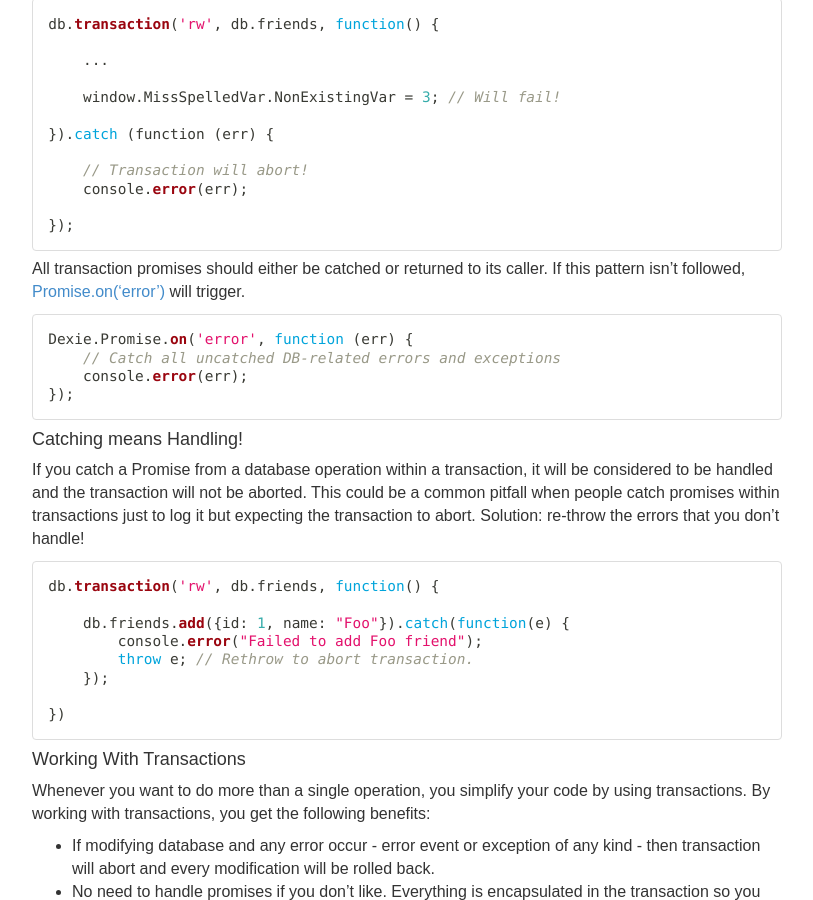
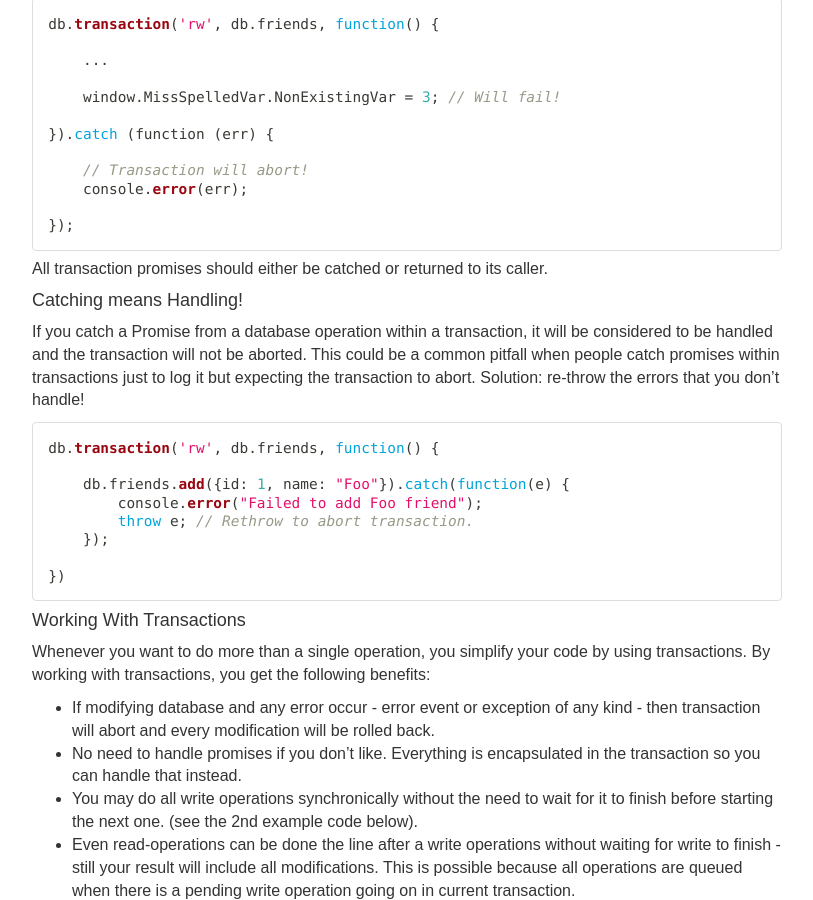
Before and after one commit to dexie/dexie-website, a Jekyll site: the page built from docs/API-Reference.md, in a window 1280 px wide and 900 px high, scrolled down 8648 px. Shown: the whole window, without its empty margins (38-851 px from the left). Built offline with Jekyll 4.4.1, drawn with Linux system fonts in a browser that asks for light colours.

Commit message:
Update API-Reference.md

````diff
--- a/docs/API-Reference.md
+++ b/docs/API-Reference.md
@@ -451,14 +451,7 @@
 });
 ```
 
-All transaction promises should either be catched or returned to its caller. If this pattern isn't followed, [Promise.on('error')](/docs/Promise/Promise.on.error) will trigger.
-
-```javascript
-Dexie.Promise.on('error', function (err) {
-    // Catch all uncatched DB-related errors and exceptions
-    console.error(err);
-});
-```
+All transaction promises should either be catched or returned to its caller.
 
 #### Catching means Handling!
 If you catch a Promise from a database operation within a transaction, it will be considered to be handled and the transaction will not be aborted. This could be a common pitfall when people catch promises within transactions just to log  it but expecting the transaction to abort. Solution: re-throw the errors that you don't handle!
````
